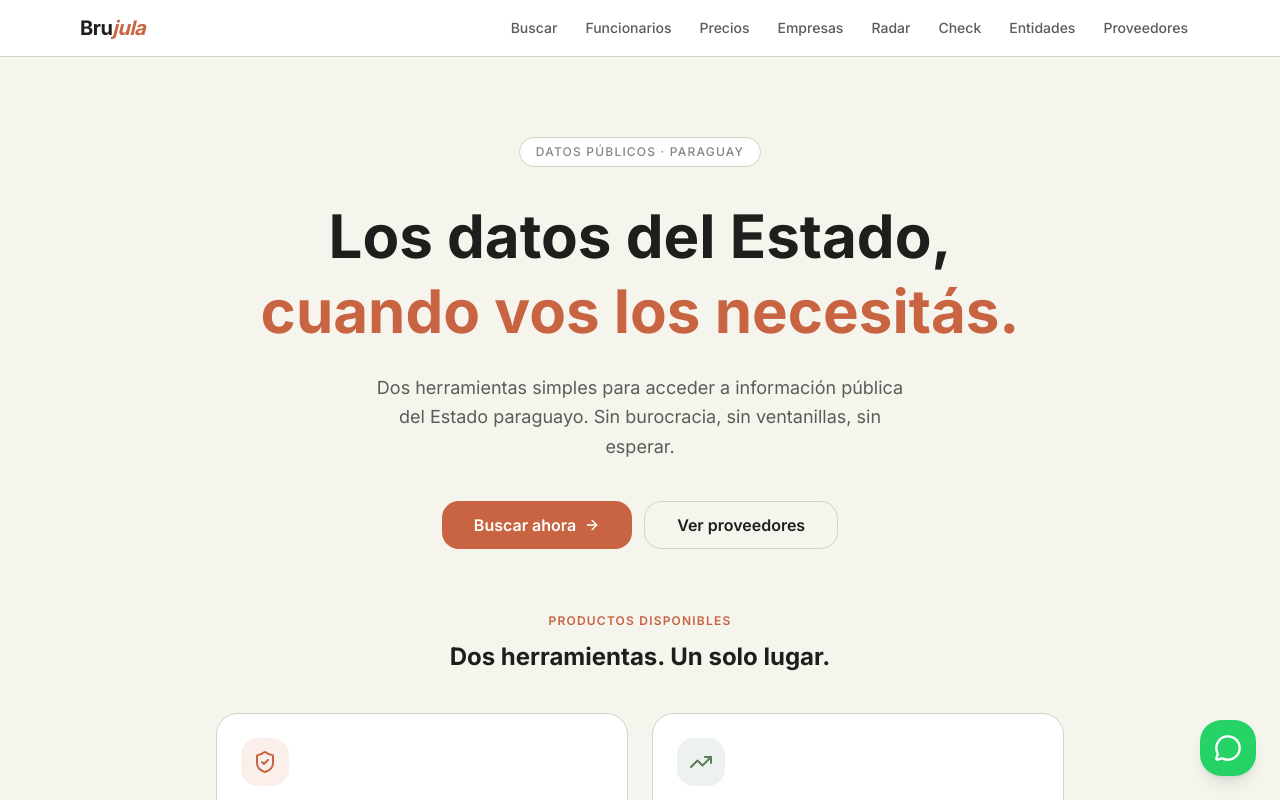
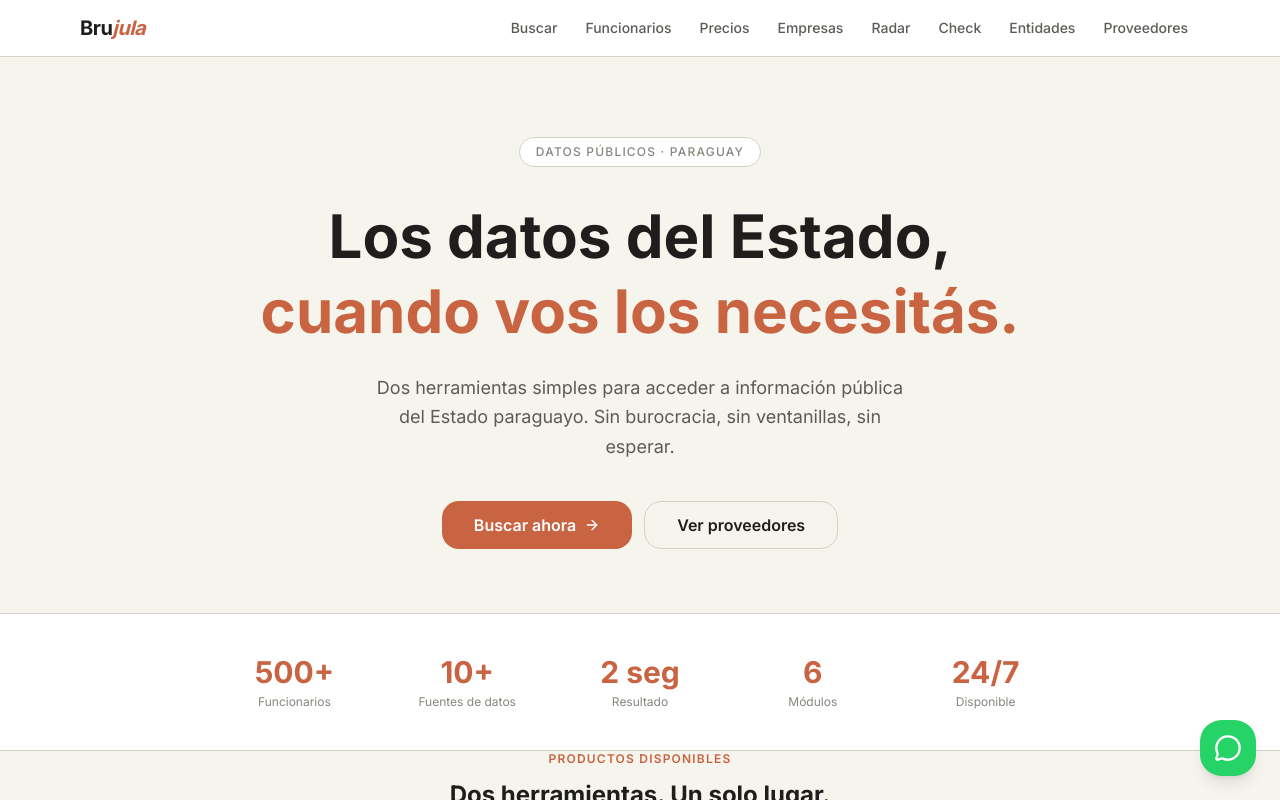
Before and after one commit to abrahamkohan/brujula.digital, a Next.js app: page / in a window 1280 px wide. Shown: the top 800 px of the page. Built offline with nearby package versions, Linux system fonts and the light colour scheme.

Commit message:
feat: stats band en landing + share icon

```diff
--- a/src/app/page.tsx
+++ b/src/app/page.tsx
@@ -34,6 +34,24 @@ export default function LandingPage() {
           <Link href="/proveedores" className="inline-flex items-center justify-center h-12 px-6 sm:px-8 border border-[#D4D2C9] text-[#1F1E1D] font-semibold text-base rounded-xl hover:bg-white transition-colors">
             Ver proveedores
           </Link>
+        </div>
+      </section>
+
+      {/* Stats band */}
+      <section className="bg-white border-y border-[#D4D2C9] py-10">
+        <div className="max-w-4xl mx-auto px-6 grid grid-cols-3 sm:grid-cols-5 gap-4 text-center">
+          {[
+            { n: "500+", label: "Funcionarios" },
+            { n: "10+", label: "Fuentes de datos" },
+            { n: "2 seg", label: "Resultado" },
+            { n: "6", label: "Módulos" },
+            { n: "24/7", label: "Disponible" },
+          ].map(s => (
+            <div key={s.label}>
+              <p className="text-2xl sm:text-3xl font-bold text-[#C96442]">{s.n}</p>
+              <p className="text-xs text-[#87867F] mt-1">{s.label}</p>
+            </div>
+          ))}
         </div>
       </section>
 
--- a/src/app/precios/page.tsx
+++ b/src/app/precios/page.tsx
@@ -5,7 +5,7 @@ import { Input } from "@/components/ui/input";
 import { Button } from "@/components/ui/button";
 import { Card, CardContent } from "@/components/ui/card";
 import { Badge } from "@/components/ui/badge";
-import { Search, TrendingUp, Loader2, Building2, User, Calendar, PackageOpen } from "lucide-react";
+import { Search, TrendingUp, Loader2, Building2, User, Calendar, PackageOpen, Share2 } from "lucide-react";
 
 interface Award {
   ocid: string;
```
